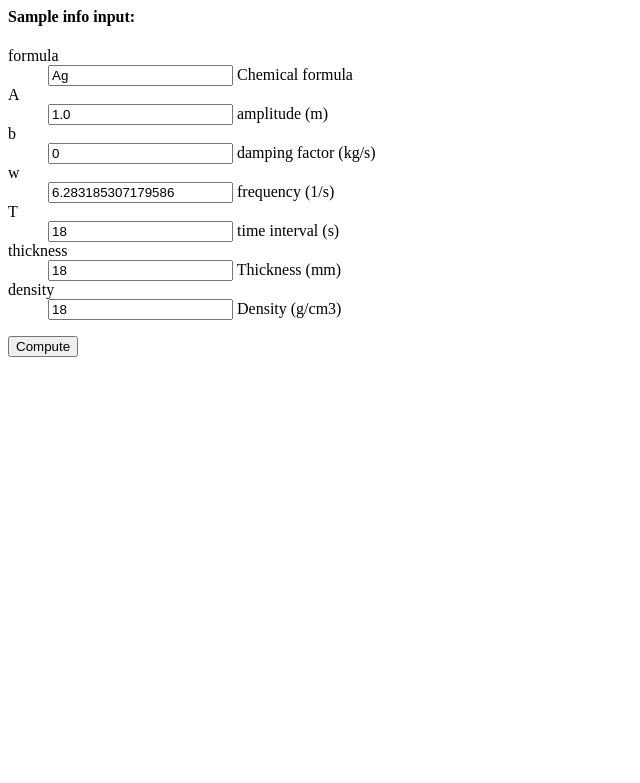
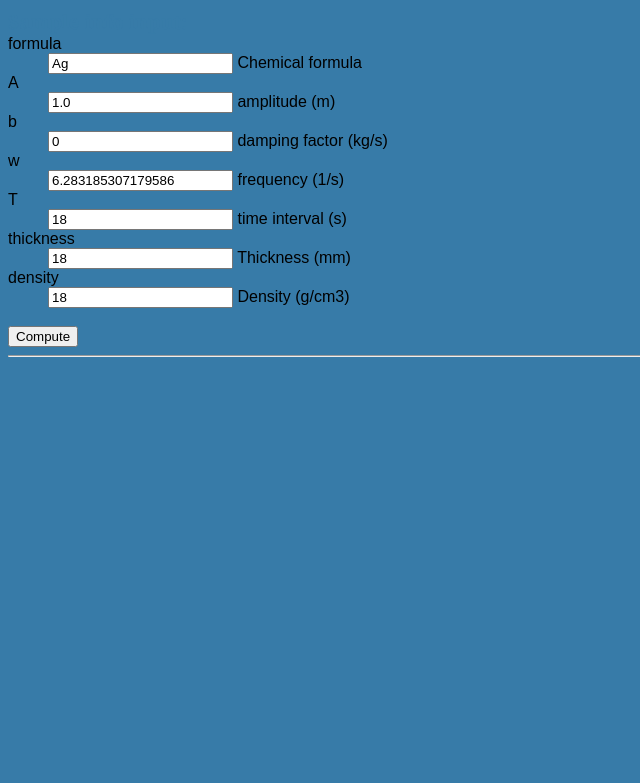
Before and after one commit to zhangy6x/web_flask, a Flask app: page / in a window 1280 px wide. Shown: the top 783 px of the page, without its empty margins (0-640 px from the left). Run offline with Flask 2, Linux system fonts and the light colour scheme; some libraries are stand-ins or nearby versions.

Commit message:
linked css

```diff
--- /dev/null
+++ b/static/style.css
@@ -0,0 +1,18 @@
+body            { font-family: sans-serif; background: #377ba8; }
+a, h1, h2       { color: #377ba8; }
+h1, h2          { font-family: 'Georgia', serif; margin: 0; }
+h1              { border-bottom: 2px solid #eee; }
+h2              { font-size: 1.2em; }
+
+.page           { margin: 2em auto; width: 35em; border: 5px solid #ccc;
+                  padding: 0.8em; background: white; }
+.entries        { list-style: none; margin: 0; padding: 0; }
+.entries li     { margin: 0.8em 1.2em; }
+.entries li h2  { margin-left: -1em; }
+.add-entry      { font-size: 0.9em; border-bottom: 1px solid #ccc; }
+.add-entry dl   { font-weight: bold; }
+.metanav        { text-align: right; font-size: 0.8em; padding: 0.3em;
+                  margin-bottom: 1em; background: #fafafa; }
+.flash          { background: #cee5F5; padding: 0.5em;
+                  border: 1px solid #aacbe2; }
+.error          { background: #f0d6d6; padding: 0.5em; }
--- a/templates/view.html
+++ b/templates/view.html
@@ -1,4 +1,14 @@
-<h4>Sample info input:</h4>
+<!DOCTYPE html>
+<html lang="en">
+<head>
+    <meta charset="UTF-8">
+    <title>Neutron Calculator</title>
+    <link rel="stylesheet" type="text/css" href="{{ url_for('static', filename='style.css') }}">
+</head>
+<body>
+<div style="color:#0000FF">
+    <h2>Sample info input:</h2>
+</div>
 
 <form method=post action="">
     {% for field in form %}
@@ -11,11 +21,13 @@
                     {% endfor %}</ul>
             {% endif %}</dd>
     {% endfor %}
-    <p><input type=submit value=Compute></form></p>
+    <br>
+    <input type=submit value=Compute></form>
+<hr>
+{% if result != None %}
+    <h4>Plot:</h4>
+    <img src="{{ result }}" alt="plot">
+{% endif %}
 
-<p>
-    {% if result != None %}
-        <h4>Plot:</h4>
-        <img src="{{ result }}">
-    {% endif %}
-</p>
+</body>
+</html>
```
Also changed, not shown: compute.py (+14 -2 lines), controller.py (+43 -5 lines).
